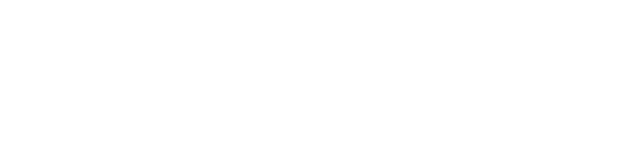
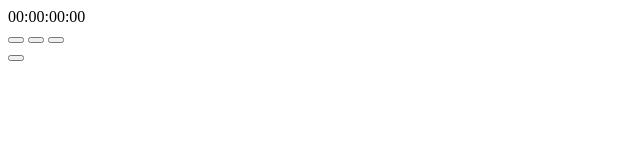
Before and after one commit to derickferreira/stopwatch, a plain HTML site: page index.html in a window 1280 px wide. Shown: the whole page, without its empty margins (0-640 px from the left). Drawn offline with Linux system fonts and the light colour scheme.

Commit message:
Creating the HTML structure

```diff
--- a/index.html
+++ b/index.html
@@ -5,5 +5,18 @@
     <meta name="viewport" content="width=device-width, initial-scale=1.0" />
     <title>Stopwatch HTML CSS JS</title>
   </head>
-  <body></body>
+  <body>
+    <div class="container">
+      <div class="stopwatch">
+        <span>00:00:00:00</span>
+      </div>
+      <div class="controls">
+        <button id="reset"></button>
+        <button id="toggle"></button>
+        <button id="mark"></button>
+      </div>
+      <div id="mark_list"></div>
+      <button id="toggle_marklist"></button>
+    </div>
+  </body>
 </html>
```
